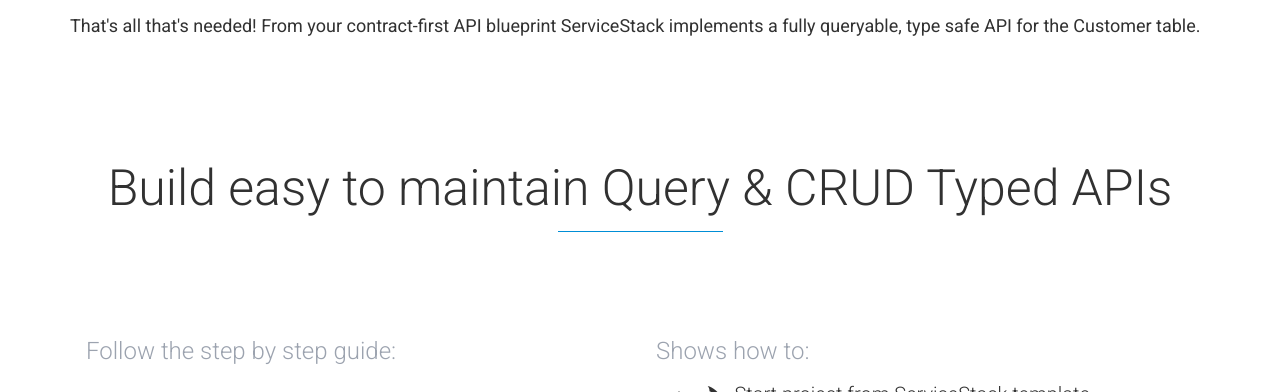
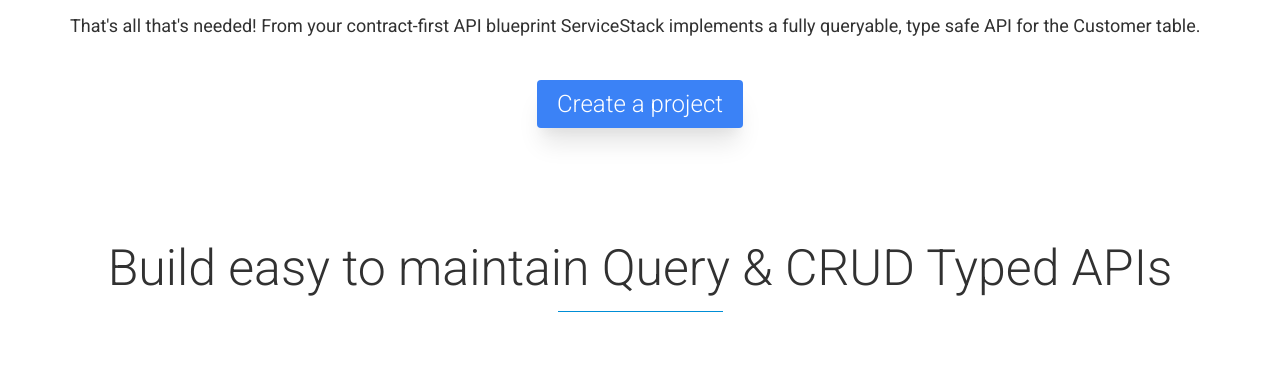
Before and after one commit to mythz/site, a Jekyll site: the page built from _pages/autoquery.html, in a window 1280 px wide and 900 px high, scrolled down 1389 px, cut to the strip 170-562 px from the top of the window. Built offline with Jekyll 4.4.1, drawn with Linux system fonts in a browser that asks for light colours; some of the changed text lies outside the part shown.

Commit message:
Update autoquery landing with additional CTAs

```diff
--- a/_pages/autoquery.html
+++ b/_pages/autoquery.html
@@ -54,6 +54,13 @@
                 That's all that's needed! From your contract-first API blueprint ServiceStack implements
                 a fully queryable, type safe API for the Customer table.
             </p>
+            <div class="mt-4 w-full text-center">
+                <div class="buttons text-center text-2xl my-2">
+                    <a href="https://servicestack.net/start#Name=MyApp&Mix=autoquery"
+                       class="cursor-pointer bg-blue-500 hover:bg-blue-600 text-white hover:text-white shadow-xl px-5 py-2 inline-block text-blue-100 rounded">Create a project
+                    </a>
+                </div>
+            </div>
 
             <div class="my-20 w-full text-center">
                 <h2>Build easy to maintain Query &amp; CRUD Typed APIs</h2>
@@ -253,6 +260,12 @@
                     ServiceStack Plugins use the same interfaces that your custom plugins can use, giving you the ability to extend and expand
                     your service features consistently across AutoQuery or standard ServiceStack services.
                 </p>
+                <div class="mt-8">
+                    {% include project-template-install-card.html
+                    repo="NetCoreTemplates/web"
+                    name="Download project template!"
+                    icon_element="<i class='fab fa-servicestack text-8xl'></i>" %}
+                </div>
             </div>
         </div>
 
```
